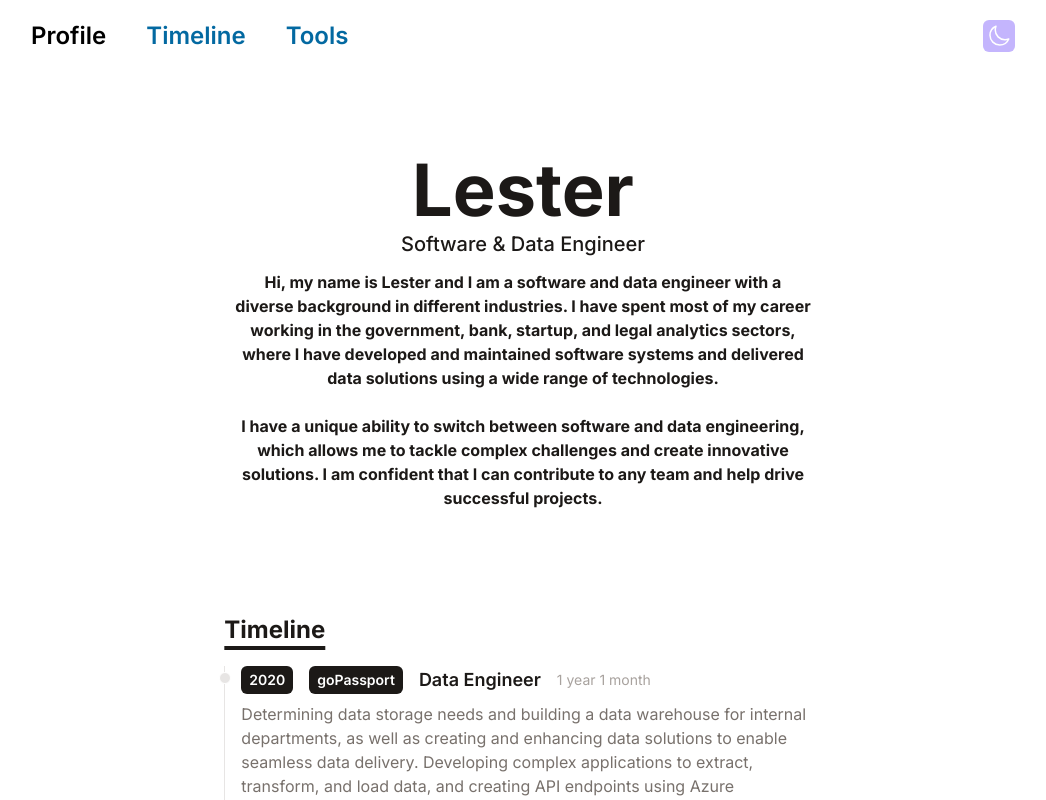
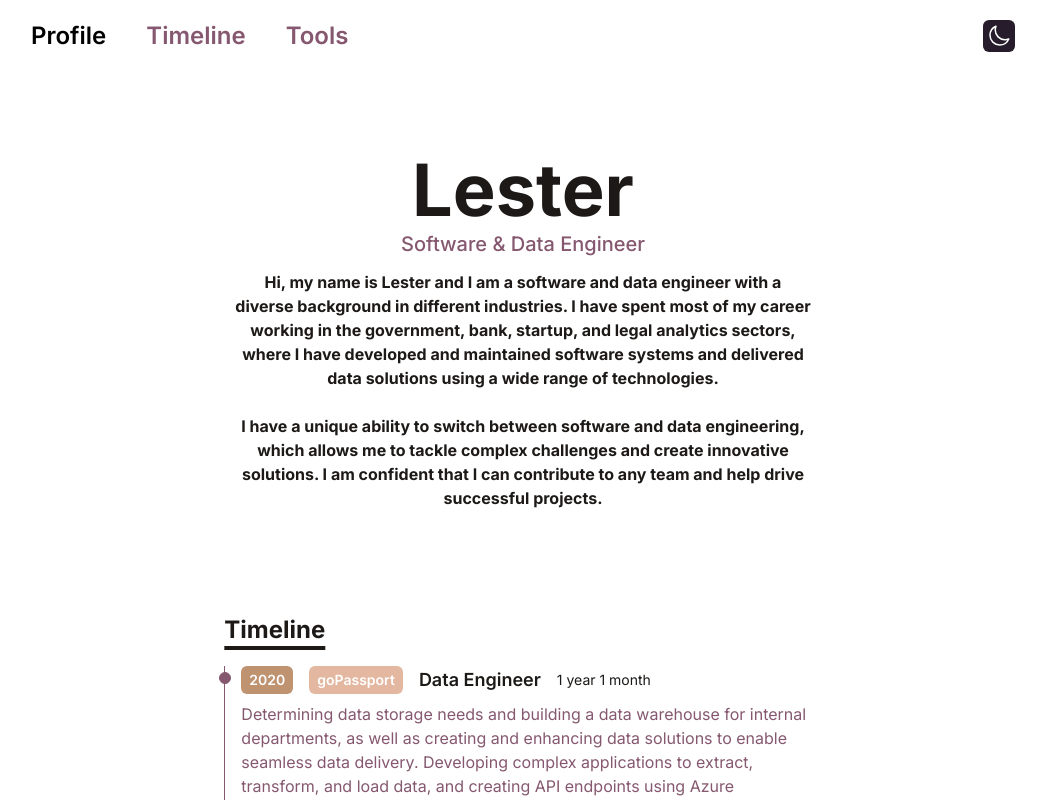
Before and after one commit to freshstartagain/portfolio, a React (Vite) app: page / in a window 1280 px wide. Shown: the top 800 px of the page, without its empty margins (117-1163 px from the left). Built offline with nearby package versions, Linux system fonts and the light colour scheme.

Commit message:
feat: new light theme

```diff
--- a/src/components/Footer.jsx
+++ b/src/components/Footer.jsx
@@ -8,7 +8,7 @@ function Footer() {
           <div className="flex flex-wrap justify-center gap-2">
             <a
               href="https://www.linkedin.com/in/christian-lester-cayabyab-6b7849168/"
-              className="inline-flex items-center space-x-2 rounded-full bg-[#6E85B2] p-2 font-semibold text-white"
+              className="inline-flex items-center space-x-2 rounded-full bg-[#85586F] p-2 font-semibold text-white dark:bg-[#5C527F]"
             >
               <svg
                 className="h-5 w-5 fill-current"
@@ -23,7 +23,7 @@ function Footer() {
             </a>
             <a
               href="https://github.com/freshstartagain"
-              className="inline-flex items-center space-x-2 rounded-full bg-[#6E85B2] p-2 font-semibold text-white"
+              className="inline-flex items-center space-x-2 rounded-full bg-[#85586F] p-2 font-semibold text-white dark:bg-[#5C527F]"
             >
               <svg
                 xmlns="http://www.w3.org/2000/svg"
@@ -47,7 +47,7 @@ function Footer() {
           </div>
         </div>
       </div>
-      <p className="mt-2 text-sm text-[#6E85B2] opacity-50">
+      <p className="mt-2 text-sm text-[#85586F] opacity-50 dark:text-[#5C527F]">
         &copy; {new Date().getFullYear()} Lester. All rights reserved.
       </p>
     </div>
--- a/src/components/Intro.jsx
+++ b/src/components/Intro.jsx
@@ -4,7 +4,7 @@ function Intro() {
   return (
     <div className="flex flex-col items-center justify-center pb-6 pt-20 text-center">
       <h1 className="mb-1 text-7xl font-bold dark:text-white">Lester</h1>
-      <p className="mb-3 text-base text-xl font-medium dark:text-[#5C527F]">
+      <p className="mb-3 text-base text-xl font-medium text-[#85586F] dark:text-[#5C527F]">
         Software & Data Engineer
       </p>
       <p className="text-md max-w-xl font-bold dark:text-white">
--- a/src/components/Navigation.jsx
+++ b/src/components/Navigation.jsx
@@ -79,7 +79,7 @@ function Navigation() {
       <div
         className={`${
           navVisible ? "" : "hidden"
-        } absolute mt-12 rounded-lg border border-[#3E2C41] bg-[#3E2C41] p-3 text-xl md:static md:mt-0 md:block md:border-none md:bg-transparent md:p-0 md:text-2xl`}
+        } absolute mt-12 rounded-lg border border-[#FFEDDB] bg-[#FFEDDB] p-3 text-xl dark:border-[#3E2C41] dark:bg-[#3E2C41] md:static md:mt-0 md:block md:border-none md:bg-transparent md:p-0 md:text-2xl`}
       >
         <ul className="flex flex-col md:flex-row">
           <li>
@@ -93,7 +93,7 @@ function Navigation() {
           <li>
             <a
               href="#timeline"
-              className="font-semibold text-sky-700 no-underline hover:text-black dark:text-[#5C527F] dark:hover:text-white md:ml-10"
+              className="font-semibold text-[#85586F] no-underline hover:text-black dark:text-[#5C527F] dark:hover:text-white md:ml-10"
             >
               Timeline
             </a>
@@ -101,7 +101,7 @@ function Navigation() {
           <li>
             <a
               href="#tools"
-              className="font-semibold text-sky-700 no-underline hover:text-black dark:text-[#5C527F] dark:hover:text-white md:ml-10"
+              className="font-semibold text-[#85586F] no-underline hover:text-black dark:text-[#5C527F] dark:hover:text-white md:ml-10"
             >
               Tools
             </a>
@@ -113,7 +113,7 @@ function Navigation() {
           type="button"
           onClick={handleShowNav}
           ref={navButtonRef}
-          className="right-20 top-4 z-10 ml-3 rounded-md p-1 text-lg text-[#5C527F] md:hidden"
+          className="right-20 top-4 z-10 ml-3 rounded-md p-1 text-lg text-[#85586F] dark:text-[#5C527F] md:hidden"
         >
           <svg
             className="h-6 w-6"
@@ -134,7 +134,7 @@ function Navigation() {
         <button
           type="button"
           onClick={handleThemeSwitch}
-          className="right-20 top-4 z-10 rounded-md bg-violet-300 p-1 text-lg dark:bg-orange-200 dark:text-black"
+          className="right-20 top-4 z-10 rounded-md bg-[#261C2C] p-1 text-lg dark:bg-orange-200 dark:text-black"
         >
           {theme === "dark" ? sun : moon}
         </button>
--- a/src/components/TimelineItem.jsx
+++ b/src/components/TimelineItem.jsx
@@ -3,24 +3,24 @@ import PropTypes from "prop-types";
 
 function TimelineItem({ year, title, company, duration, details }) {
   return (
-    <ol className="relative flex flex-col border-l border-stone-200 dark:border-[#5C527F] md:flex-row">
+    <ol className="relative flex flex-col border-l border-[#85586F] dark:border-[#5C527F] md:flex-row">
       <li className="mb-10 ml-4">
-        <div className="absolute -left-1.5 mt-1.5 h-3 w-3 rounded-full border border-white bg-stone-200 dark:border-[#5C527F] dark:bg-[#5C527F]" />
+        <div className="absolute -left-1.5 mt-1.5 h-3 w-3 rounded-full border border-[#85586F] bg-[#85586F] dark:border-[#5C527F] dark:bg-[#5C527F]" />
         <p className="flex flex-row flex-wrap items-center justify-start gap-4 text-xs md:text-sm">
-          <span className="inline-block rounded-md bg-stone-900 px-2 py-1 font-semibold text-white dark:bg-white dark:text-stone-900">
+          <span className="inline-block rounded-md bg-[#BF9270] px-2 py-1 font-semibold text-white dark:bg-white dark:text-stone-900">
             {year}
           </span>
-          <span className="inline-block rounded-md bg-stone-900 px-2 py-1 font-semibold text-white dark:bg-amber-200 dark:text-stone-900">
+          <span className="inline-block rounded-md bg-[#E3B7A0] px-2 py-1 font-semibold text-white dark:bg-amber-200 dark:text-stone-900">
             {company}
           </span>
           <span className="text-lg font-semibold text-stone-900 dark:text-white">
             {title}
           </span>
-          <span className="my-1 text-sm font-normal leading-none text-stone-400 dark:text-[#5C527F]">
+          <span className="my-1 text-sm font-normal leading-none text-[#D0B8A8]dark:text-[#5C527F]">
             {duration}
           </span>
         </p>
-        <p className="my-2 text-base font-normal text-stone-500 dark:text-[#6E85B2]">
+        <p className="my-2 text-base font-normal text-[#85586F] dark:text-[#6E85B2]">
           {details}
         </p>
       </li>
```
